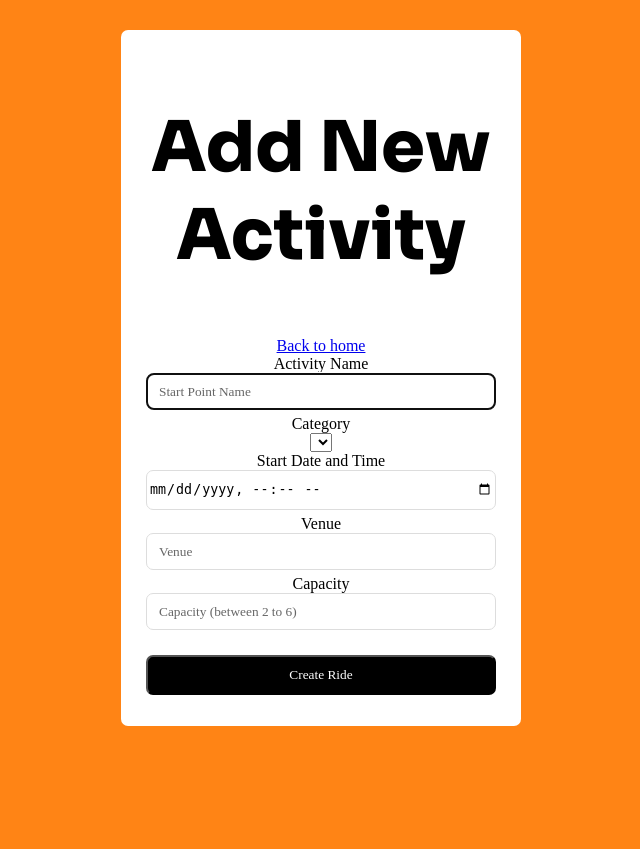
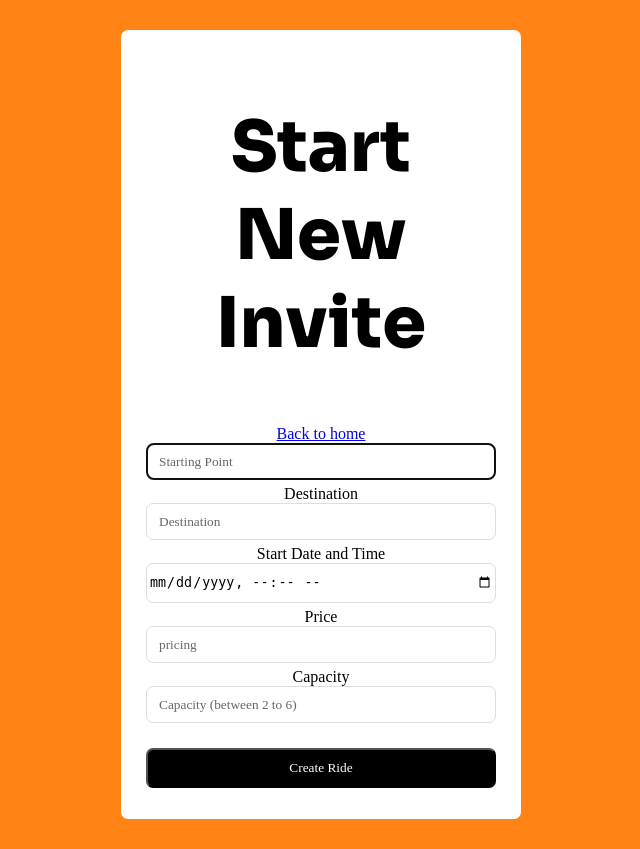
Before and after one commit to zhenyu1311/GRP26APP, a Django app: template kopidarat/templates/create_activity.html in a window 1280 px wide. Shown: the whole page, without its empty margins (319-959 px from the left). Before the commit the page ends 726 px from the top, so only its background shows below. Run offline with Django 4.2, Linux system fonts and the light colour scheme; the template is opened without the code that fills it, so the values that code supplies are empty.

Commit message:
commit on 'master'

```diff
--- a/kopidarat/templates/create_activity.html
+++ b/kopidarat/templates/create_activity.html
@@ -67,34 +67,31 @@
   <div class="container">
   <div class="form-wrap">
   <body>
-    <h2>Add New Activity</h2>
+    <h2>Start New Invite</h2>
     <a href="index">Back to home</a>
 
     <form action="{% url 'create_activity' %}" method="post">
       {% csrf_token %}
-      Activity Name
       <div class="form-group">
         <input
           class="form-control"
           autofocus
           type="text"
           name="activity_name"
-          placeholder="Start Point Name"
+          placeholder="Starting Point"
         />
       </div>
-      Category
+
+      Destination
       <div class="form-group">
+        <input
+          class="form-control"
+          type="text"
+          name="destination"
+          placeholder="Destination"
+        />
+      </div>
 
-        <div class="form-group">
-          <select id="category" name="category">
-            {% for category in categories %}
-              <option value= "{{category.0}}" >{{category.0}}</option>
-            {% endfor %}
-
-          </select>
-
-        </div>
-      </div>
       Start Date and Time
       <div class="form-group">
         <input
@@ -103,15 +100,17 @@
           name="start_date_time"
         />
       </div>
-      Venue
+
+      Price
       <div class="form-group">
         <input
           class="form-control"
           type="text"
-          name="venue"
-          placeholder="Venue"
+          name="price"
+          placeholder="pricing"
         />
       </div>
+
       Capacity
       <div class="form-group">
         <input class="form-control" type="number" name="capacity" min="2" max ="6" placeholder="Capacity (between 2 to 6)"/>
```
Also changed, not shown: kopidarat/views.py (+4 -4 lines).
